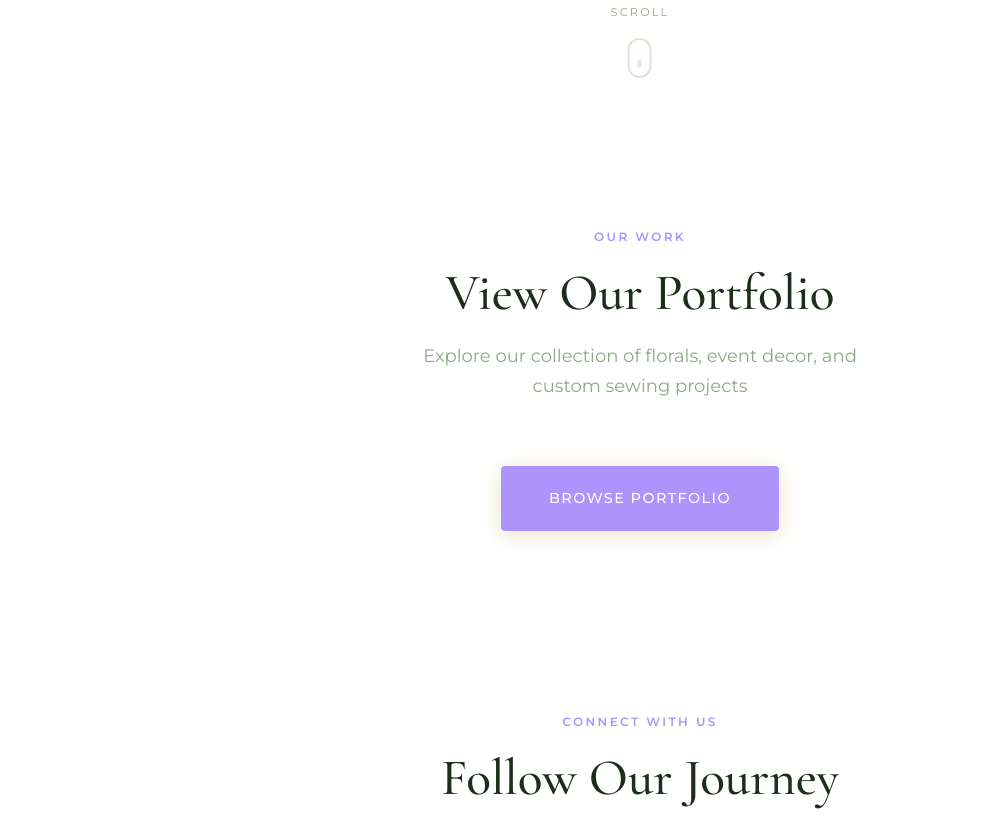
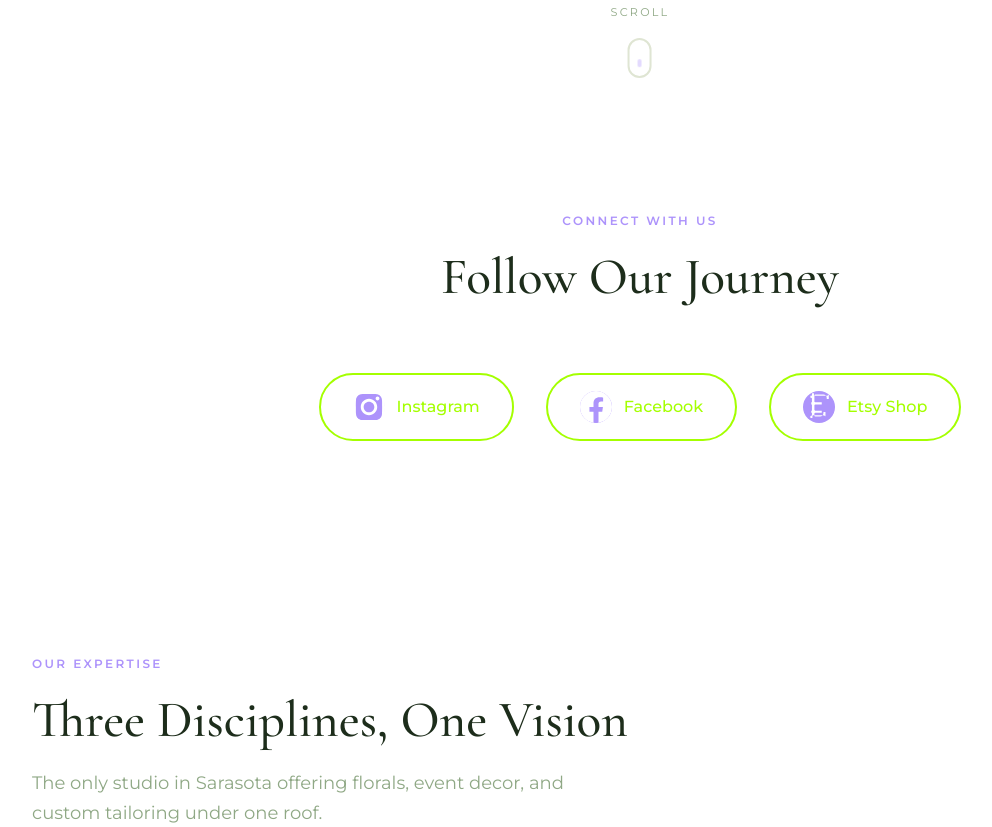
Before and after one commit to PheonixOfTesla/jlc-studio, a website: page index.html in a window 1280 px wide. Shown: the part 674-1501 px from the top of the page, without its empty margins (0-992 px from the left). Drawn offline with nearby package versions, Linux system fonts and the light colour scheme.

Commit message:
remove portfolio from index.html

```diff
--- a/index.html
+++ b/index.html
@@ -53,19 +53,7 @@
         <div class="hero-scroll"><span>Scroll</span><div class="scroll-indicator"></div></div>
     </section>
 
-    <!-- Portfolio CTA -->
-    <section class="portfolio-cta-section">
-        <div class="container">
-            <div class="section-header centered">
-                <span class="section-label">Our Work</span>
-                <h2 class="section-title">View Our Portfolio</h2>
-                <p class="section-description">Explore our collection of florals, event decor, and custom sewing projects</p>
-            </div>
-            <div class="text-center">
-                <a href="gallery.html" class="btn btn-primary btn-large">Browse Portfolio</a>
-            </div>
-        </div>
-    </section>
+
 
     <!-- Social Links -->
     <section class="social-section">
```
